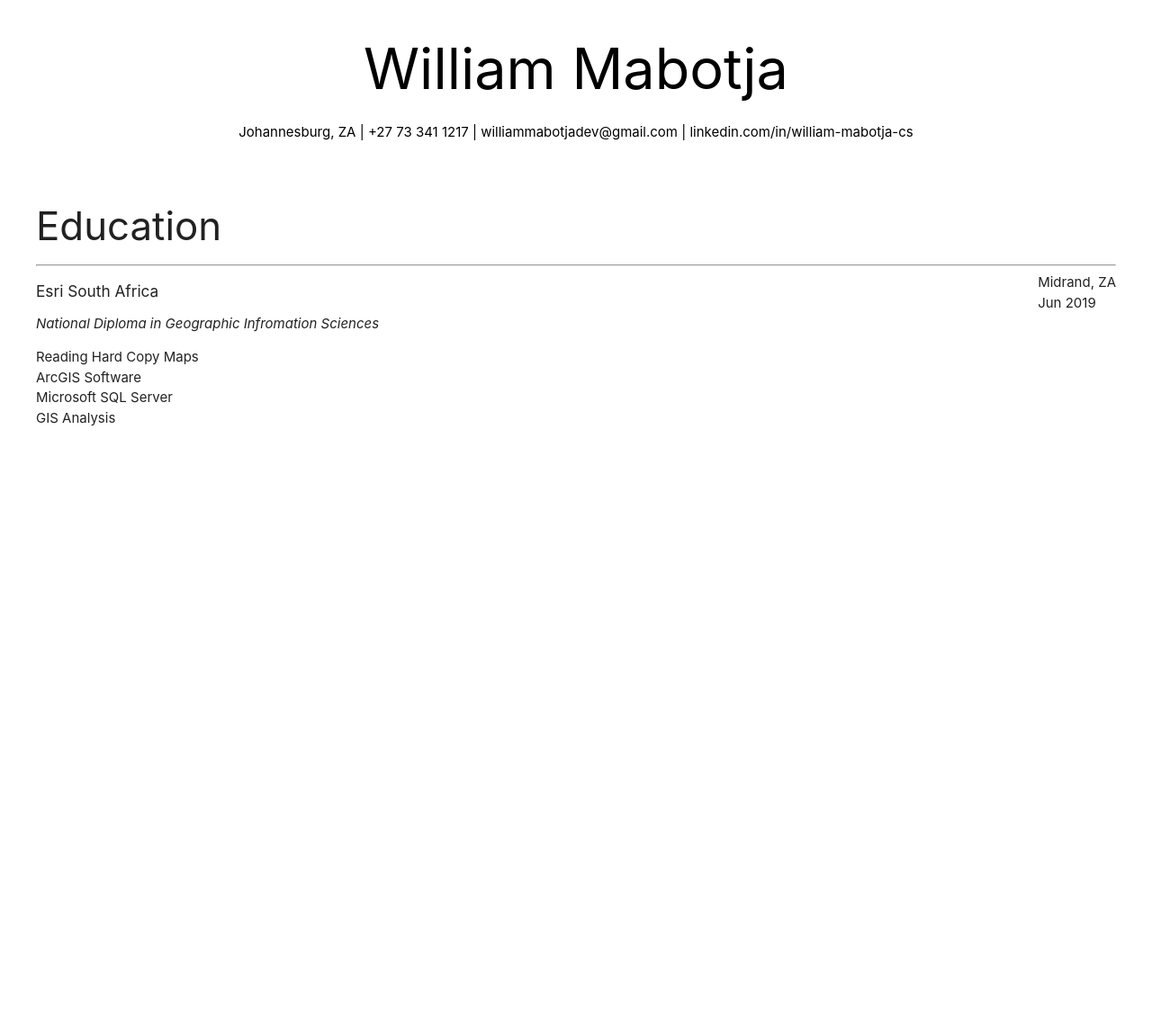
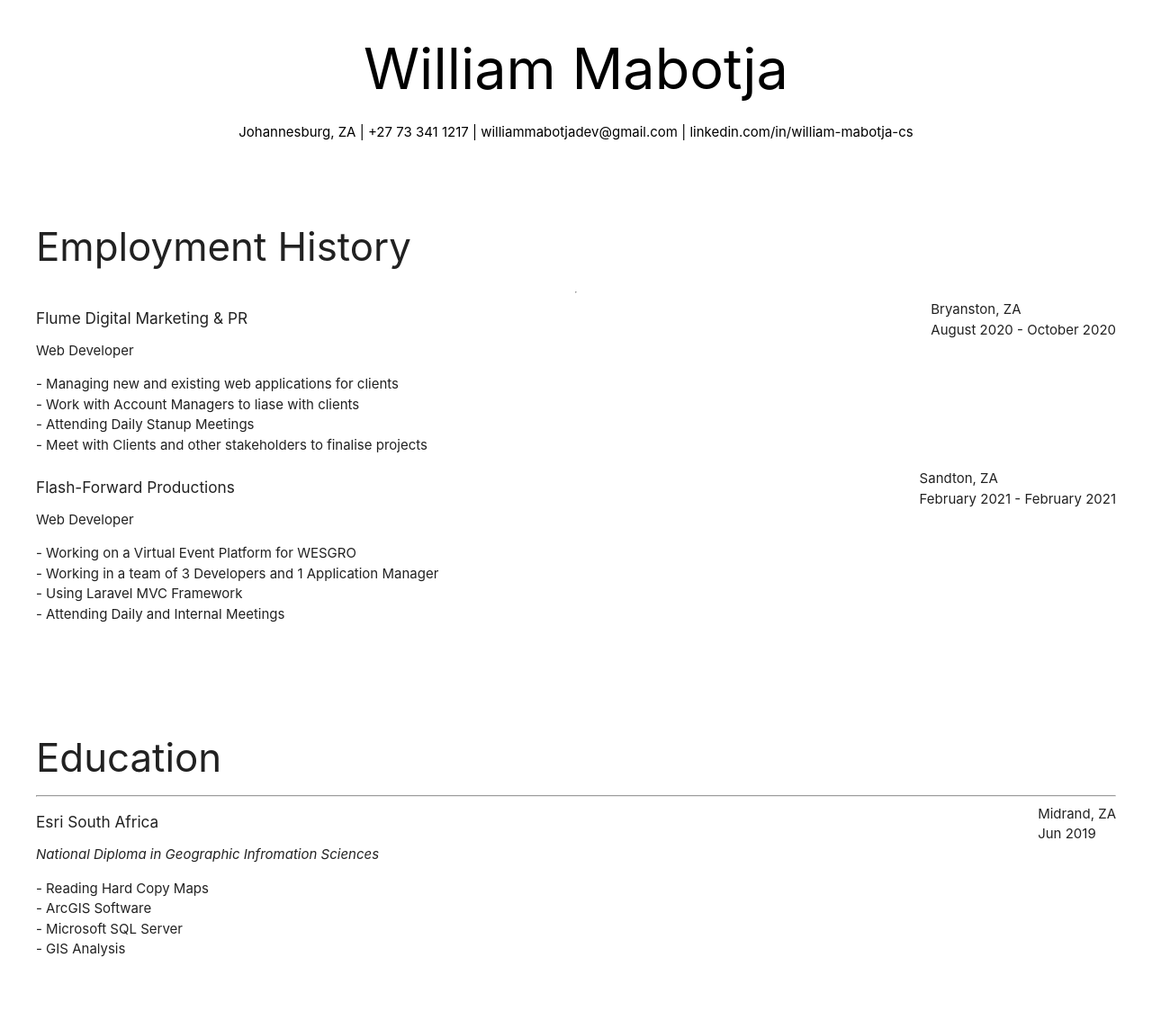
Before and after one commit to williammabotjadev/cv-butler, a Flask app: page / in a window 1280 px wide. Shown: the whole page at 90% size. Before the commit the page ends 474 px from the top, so only its background shows below. Run offline with Flask 2, Linux system fonts and the light colour scheme.

Commit message:
Employment History

```diff
--- a/templates/index.html
+++ b/templates/index.html
@@ -27,6 +27,16 @@
             padding: 40px;
         }
 
+        .employment {
+            padding: 40px;
+            display: flex;
+            flex-direction: column;
+        }
+
+        .qual-details {
+            list-style-type: disc;
+        }
+
         .right {
             display: flex;
             flex-direction: column;
@@ -35,6 +45,13 @@
         .qual-name {
             font-style: italic;
         }
+
+        .main-container {
+            display: flex;
+            flex-direction: column;
+        }
+
+
     </style>
 </head>
 <body>
@@ -42,6 +59,55 @@
         <div class="fullname black-text"><strong><h1>William Mabotja</h1></strong></div>
         <div class="subheading black-text"><span class="city">Johannesburg, ZA</span>&nbsp;|&nbsp;<span class="phone">+27 73 341 1217</span>&nbsp;|&nbsp;<span class="email">williammabotjadev@gmail.com</span>&nbsp;|&nbsp;<span class="linkedin">linkedin.com/in/william-mabotja-cs</span></div>
     </header>
+    <br>
+    <div class="main-container">
+
+        <div class="employment">
+        <h3>Employment History</h3>
+        <hr>
+        <div class="work-item">
+            <div class="left">
+                <h6>Flume Digital Marketing &amp; PR</h6>
+                <p class="pos-name">Web Developer</p>
+                <ul class="list">
+                    <li>- Managing new and existing web applications for clients</li>
+                    <li>- Work with Account Managers to liase with clients</li>
+                    <li>- Attending Daily Stanup Meetings</li>
+                    <li>- Meet with Clients and other stakeholders to finalise projects</li>
+                </ul>
+            </div>
+            <div class="right">
+                <span class="work-city">
+                    Bryanston, ZA
+                </span>
+                <span class="work-date">
+                    <span class="from">August 2020</span><span class="hyphen">&nbsp;<span>-</span>&nbsp;</span><span class="to">October 2020</span>
+                </span>
+            </div>
+
+        </div>
+        <div class="work-item">
+            <div class="left">
+                <h6>Flash-Forward Productions</h6>
+                <p class="pos-name">Web Developer</p>
+                <ul class="list">
+                    <li>- Working on a Virtual Event Platform for WESGRO</li>
+                    <li>- Working in a team of 3 Developers and 1 Application Manager</li>
+                    <li>- Using Laravel MVC Framework</li>
+                    <li>- Attending Daily and Internal Meetings</li>
+                </ul>
+            </div>
+            <div class="right">
+                <span class="work-city">
+                    Sandton, ZA
+                </span>
+                <span class="work-date">
+                    <span class="from">February 2021</span><span class="hyphen">&nbsp;<span>-</span>&nbsp;</span><span class="to">February 2021</span>
+                </span>
+            </div>
+
+        </div>
+    </div>
     <div class="education">
         <h3>Education</h3>
         <hr>
@@ -49,11 +115,11 @@
             <div class="left">
                 <h6>Esri South Africa</h6>
                 <p class="qual-name">National Diploma in Geographic Infromation Sciences</p>
-                <ul class="qual-details">
-                    <li>Reading Hard Copy Maps</li>
-                    <li>ArcGIS Software</li>
-                    <li>Microsoft SQL Server</li>
-                    <li>GIS Analysis</li>
+                <ul class="list">
+                    <li>- Reading Hard Copy Maps</li>
+                    <li>- ArcGIS Software</li>
+                    <li>- Microsoft SQL Server</li>
+                    <li>- GIS Analysis</li>
                 </ul>
             </div>
             <div class="right">
@@ -67,6 +133,8 @@
 
         </div>
     </div>
+    </div>
+    <br>
     <!-- Compiled and minified JavaScript -->
     <script src="https://cdnjs.cloudflare.com/ajax/libs/materialize/1.0.0/js/materialize.min.js"></script>
 </body>
```
